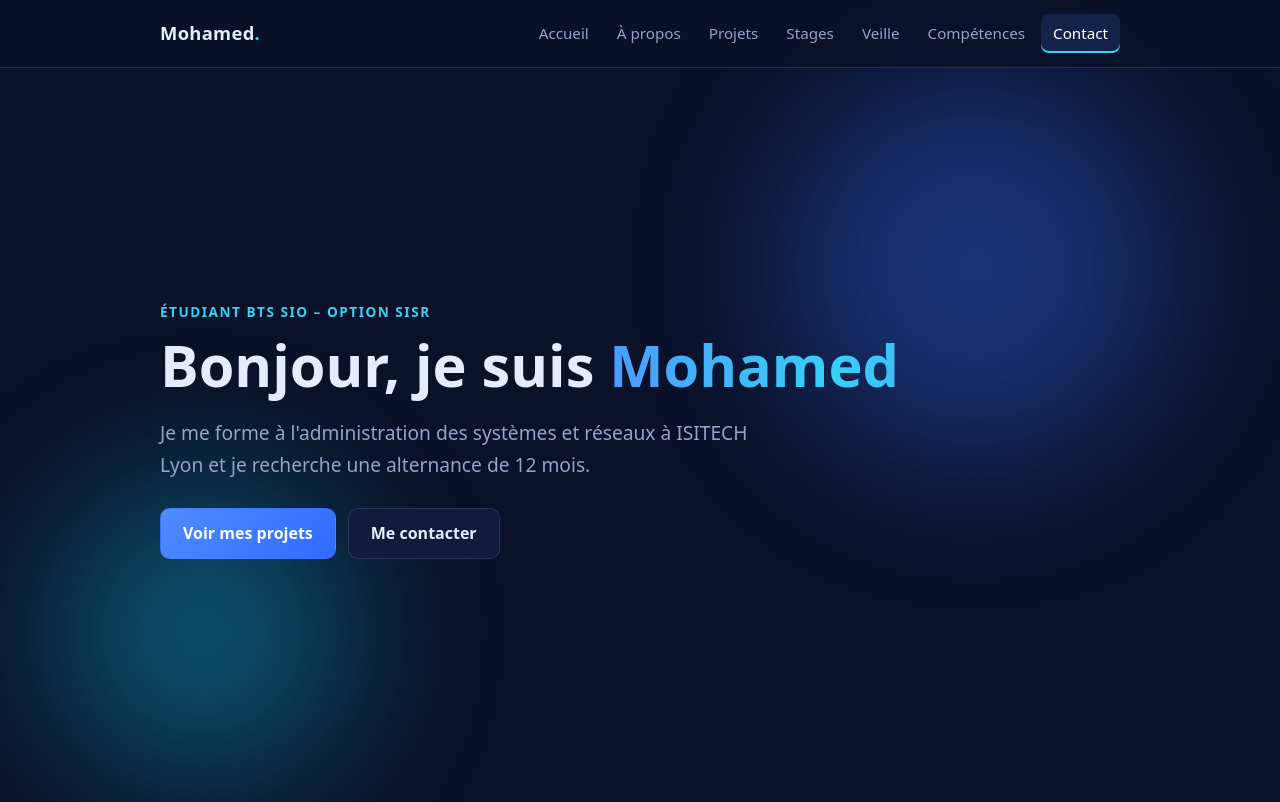
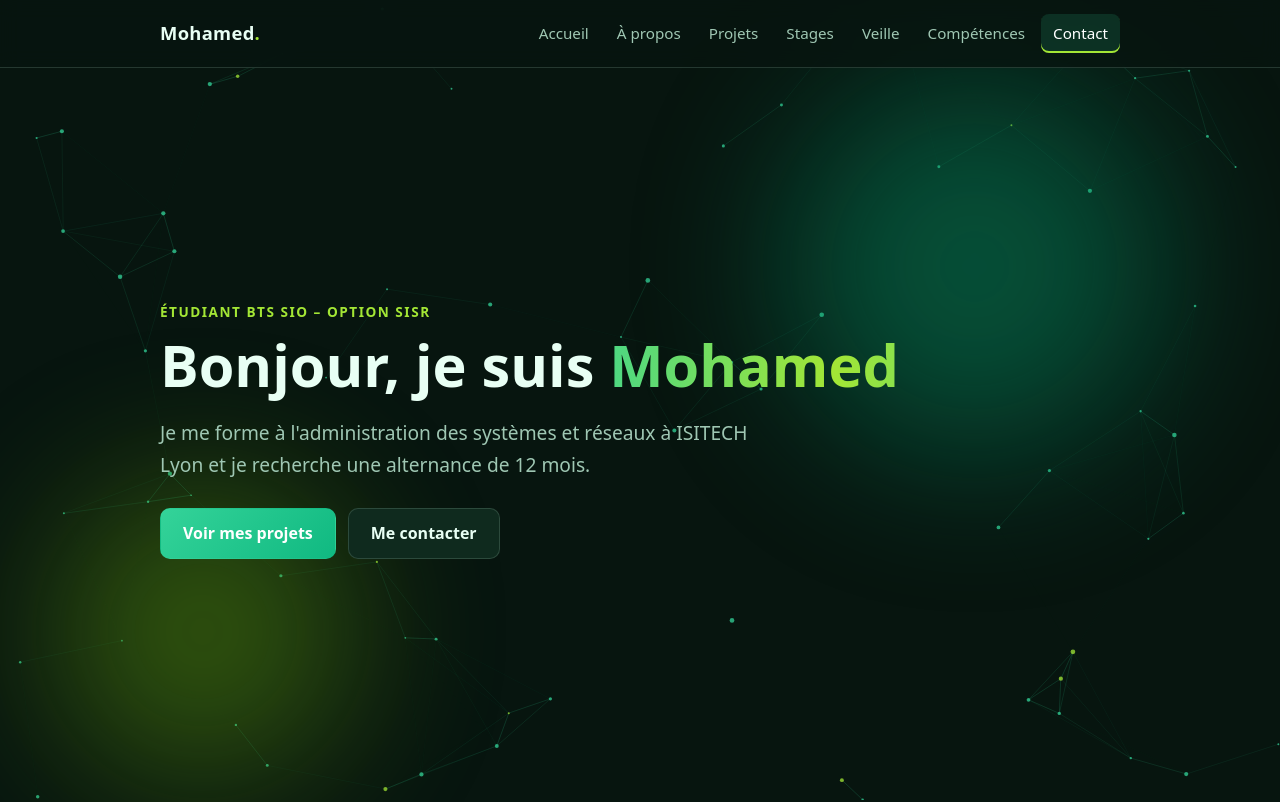
Before and after one commit to Momo294517/Momo294517.github.io, a plain HTML site: page index.html in a window 1280 px wide. Shown: the top 802 px of the page. Drawn offline with Linux system fonts and the light colour scheme.

Commit message:
Add files via upload

```diff
--- a/index.html
+++ b/index.html
@@ -8,6 +8,8 @@
   <link rel="stylesheet" href="style.css">
 </head>
 <body>
+
+<canvas id="bg" aria-hidden="true"></canvas>
 
 <header class="site-header">
   <nav>
--- a/script.js
+++ b/script.js
@@ -39,3 +39,66 @@ links.forEach(function (a) {
     toggle.setAttribute('aria-expanded', 'false');
   });
 });
+
+// Fond animé : réseau de points reliés entre eux (clin d'œil aux réseaux)
+(function () {
+  var canvas = document.getElementById('bg');
+  if (!canvas || !canvas.getContext) return;
+  var ctx = canvas.getContext('2d');
+  var reduce = window.matchMedia && window.matchMedia('(prefers-reduced-motion: reduce)').matches;
+  var css = getComputedStyle(document.documentElement);
+  var rgb = css.getPropertyValue('--accent-rgb').trim() || '52, 211, 153';
+  var rgb2 = css.getPropertyValue('--accent2-rgb').trim() || '163, 230, 53';
+  var w, h, dpr, pts = [], mouse = { x: -999, y: -999 };
+  var LINK = 150;
+
+  function resize() {
+    dpr = Math.min(window.devicePixelRatio || 1, 2);
+    w = window.innerWidth; h = window.innerHeight;
+    canvas.width = w * dpr; canvas.height = h * dpr;
+    ctx.setTransform(dpr, 0, 0, dpr, 0, 0);
+    var n = Math.min(90, Math.round(w * h / 15000));
+    pts = [];
+    for (var i = 0; i < n; i++) {
+      pts.push({
+        x: Math.random() * w, y: Math.random() * h,
+        vx: (Math.random() - 0.5) * 0.35, vy: (Math.random() - 0.5) * 0.35,
+        r: Math.random() * 1.6 + 0.8, alt: Math.random() < 0.18
+      });
+    }
+  }
+
+  function draw() {
+    ctx.clearRect(0, 0, w, h);
+    for (var i = 0; i < pts.length; i++) {
+      var p = pts[i];
+      if (!reduce) {
+        p.x += p.vx; p.y += p.vy;
+        if (p.x < 0 || p.x > w) p.vx *= -1;
+        if (p.y < 0 || p.y > h) p.vy *= -1;
+      }
+      for (var k = i + 1; k < pts.length; k++) {
+        var q = pts[k], dx = p.x - q.x, dy = p.y - q.y, d = Math.sqrt(dx * dx + dy * dy);
+        if (d < LINK) {
+          ctx.strokeStyle = 'rgba(' + rgb + ',' + (0.22 * (1 - d / LINK)).toFixed(3) + ')';
+          ctx.lineWidth = 1;
+          ctx.beginPath(); ctx.moveTo(p.x, p.y); ctx.lineTo(q.x, q.y); ctx.stroke();
+        }
+      }
+      var mx = p.x - mouse.x, my = p.y - mouse.y, md = Math.sqrt(mx * mx + my * my);
+      if (md < 170) {
+        ctx.strokeStyle = 'rgba(' + rgb2 + ',' + (0.5 * (1 - md / 170)).toFixed(3) + ')';
+        ctx.beginPath(); ctx.moveTo(p.x, p.y); ctx.lineTo(mouse.x, mouse.y); ctx.stroke();
+      }
+      ctx.fillStyle = 'rgba(' + (p.alt ? rgb2 : rgb) + ',0.75)';
+      ctx.beginPath(); ctx.arc(p.x, p.y, p.r, 0, Math.PI * 2); ctx.fill();
+    }
+    if (!reduce) requestAnimationFrame(draw);
+  }
+
+  window.addEventListener('mousemove', function (e) { mouse.x = e.clientX; mouse.y = e.clientY; }, { passive: true });
+  window.addEventListener('mouseout', function () { mouse.x = mouse.y = -999; });
+  window.addEventListener('resize', function () { resize(); if (reduce) draw(); });
+  resize();
+  draw();
+})();
--- a/style.css
+++ b/style.css
@@ -1,14 +1,21 @@
 :root {
-  --bg: #0a1128;
-  --bg-2: #0d1733;
-  --surface: #111c3d;
-  --surface-2: #16244d;
-  --text: #e6ecff;
-  --muted: #94a3c7;
-  --accent: #4f8cff;
-  --accent-2: #38d0f5;
-  --accent-soft: rgba(79, 140, 255, 0.14);
-  --border: rgba(148, 163, 199, 0.18);
+  /* ===== PALETTE : vert émeraude (modifie ces valeurs pour changer de couleur) ===== */
+  --bg: #07150f;
+  --bg-2: #0a1c14;
+  --surface: #0f2a1e;
+  --text: #e8fff4;
+  --muted: #9fc7b3;
+  --accent: #34d399;
+  --accent-2: #a3e635;
+  --accent-strong: #10b981;
+  --tag-text: #c9f7e0;
+  --glow-1: #059669;
+  --glow-2: #65a30d;
+  --bg-rgb: 7, 21, 15;
+  --accent-rgb: 52, 211, 153;
+  --accent2-rgb: 163, 230, 53;
+  --accent-soft: rgba(var(--accent-rgb), 0.14);
+  --border: rgba(159, 199, 179, 0.2);
 }
 
 * { box-sizing: border-box; }
@@ -30,7 +37,7 @@ a { color: var(--accent-2); }
 .site-header {
   position: fixed;
   top: 0; left: 0; right: 0;
-  background: rgba(10, 17, 40, 0.8);
+  background: rgba(var(--bg-rgb), 0.8);
   backdrop-filter: blur(10px);
   border-bottom: 1px solid var(--border);
   z-index: 50;
@@ -133,8 +140,8 @@ h3.sub { margin: 36px 0 14px; font-size: 1.2rem; color: var(--accent-2); }
   opacity: 0.45;
   pointer-events: none;
 }
-.glow-1 { width: 380px; height: 380px; background: #2f5fe0; top: 8%; right: -60px; animation: float 9s ease-in-out infinite; }
-.glow-2 { width: 300px; height: 300px; background: #0ea5c9; bottom: 5%; left: -80px; animation: float 11s ease-in-out infinite reverse; }
+.glow-1 { width: 380px; height: 380px; background: var(--glow-1); top: 8%; right: -60px; animation: float 9s ease-in-out infinite; }
+.glow-2 { width: 300px; height: 300px; background: var(--glow-2); bottom: 5%; left: -80px; animation: float 11s ease-in-out infinite reverse; }
 
 .buttons { display: flex; gap: 12px; flex-wrap: wrap; margin-top: 28px; }
 .btn {
@@ -148,8 +155,8 @@ h3.sub { margin: 36px 0 14px; font-size: 1.2rem; color: var(--accent-2); }
   font-weight: 600;
   transition: transform 0.2s, box-shadow 0.2s, border-color 0.2s;
 }
-.btn:hover { transform: translateY(-3px); border-color: var(--accent); box-shadow: 0 8px 22px rgba(79, 140, 255, 0.25); }
-.btn.primary { background: linear-gradient(135deg, var(--accent), #2f6bff); border-color: transparent; color: #fff; }
+.btn:hover { transform: translateY(-3px); border-color: var(--accent); box-shadow: 0 8px 22px rgba(var(--accent-rgb), 0.25); }
+.btn.primary { background: linear-gradient(135deg, var(--accent), var(--accent-strong)); border-color: transparent; color: #fff; }
 
 /* ---------- Cartes ---------- */
 .card {
@@ -159,7 +166,7 @@ h3.sub { margin: 36px 0 14px; font-size: 1.2rem; color: var(--accent-2); }
   padding: 22px;
   transition: transform 0.25s, border-color 0.25s, box-shadow 0.25s;
 }
-.card:hover { transform: translateY(-4px); border-color: rgba(79, 140, 255, 0.55); box-shadow: 0 12px 30px rgba(0, 0, 0, 0.35), 0 0 0 1px rgba(79, 140, 255, 0.15); }
+.card:hover { transform: translateY(-4px); border-color: rgba(var(--accent-rgb), 0.55); box-shadow: 0 12px 30px rgba(0, 0, 0, 0.35), 0 0 0 1px rgba(var(--accent-rgb), 0.15); }
 .card p { margin: 0 0 10px; }
 .card p:last-child, .card ul:last-child { margin-bottom: 0; }
 .card ul { margin: 0 0 10px; padding-left: 20px; }
@@ -175,7 +182,7 @@ h3.sub { margin: 36px 0 14px; font-size: 1.2rem; color: var(--accent-2); }
   width: 12px; height: 12px;
   border-radius: 50%;
   background: var(--accent-2);
-  box-shadow: 0 0 0 4px rgba(56, 208, 245, 0.2);
+  box-shadow: 0 0 0 4px rgba(var(--accent2-rgb), 0.2);
 }
 
 .meta { color: var(--muted); font-size: 0.9rem; }
@@ -186,7 +193,7 @@ h3.sub { margin: 36px 0 14px; font-size: 1.2rem; color: var(--accent-2); }
   padding: 2px 10px;
   margin-left: 6px;
   border-radius: 999px;
-  background: rgba(56, 208, 245, 0.15);
+  background: rgba(var(--accent2-rgb), 0.15);
   color: var(--accent-2);
   vertical-align: middle;
 }
@@ -194,15 +201,15 @@ h3.sub { margin: 36px 0 14px; font-size: 1.2rem; color: var(--accent-2); }
 .tags { list-style: none; padding: 0; display: flex; flex-wrap: wrap; gap: 10px; margin: 0; }
 .tags li {
   background: var(--accent-soft);
-  color: #b9d0ff;
-  border: 1px solid rgba(79, 140, 255, 0.3);
+  color: var(--tag-text);
+  border: 1px solid rgba(var(--accent-rgb), 0.3);
   padding: 6px 15px;
   border-radius: 999px;
   font-size: 0.9rem;
   font-weight: 500;
   transition: transform 0.2s, background 0.2s;
 }
-.tags li:hover { transform: translateY(-2px); background: rgba(79, 140, 255, 0.25); }
+.tags li:hover { transform: translateY(-2px); background: rgba(var(--accent-rgb), 0.25); }
 
 .contact-list { list-style: none; padding: 0 !important; margin: 0 0 18px !important; }
 .contact-list li { margin-bottom: 8px; }
@@ -237,10 +244,14 @@ footer { text-align: center; color: var(--muted); font-size: 0.9rem; padding: 70
     position: absolute;
     top: 100%; left: 0; right: 0;
     flex-direction: column;
-    background: rgba(10, 17, 40, 0.97);
+    background: rgba(var(--bg-rgb), 0.97);
     border-bottom: 1px solid var(--border);
     padding: 10px 20px 16px;
   }
   .menu.open { display: flex; }
   .menu a { padding: 10px 12px; }
 }
+
+/* ---------- Fond animé (réseau de points) ---------- */
+#bg { position: fixed; inset: 0; width: 100%; height: 100%; z-index: 0; pointer-events: none; }
+main, footer { position: relative; z-index: 1; }
```
